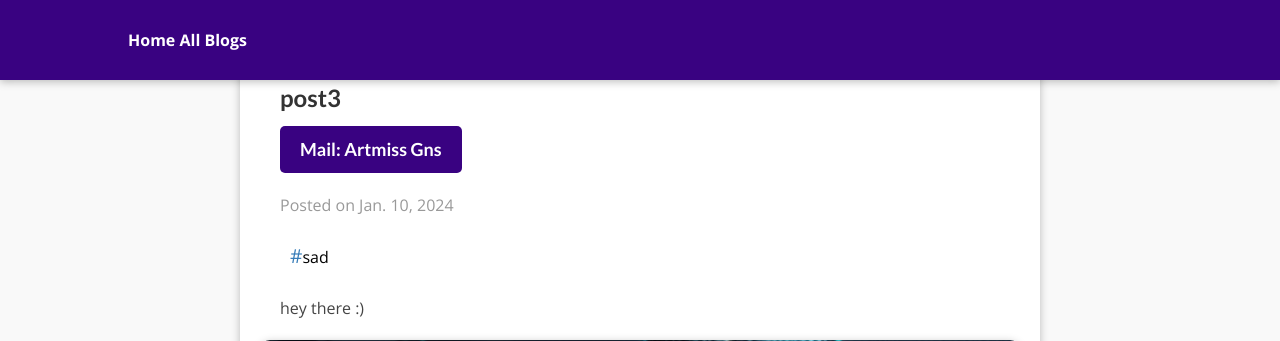
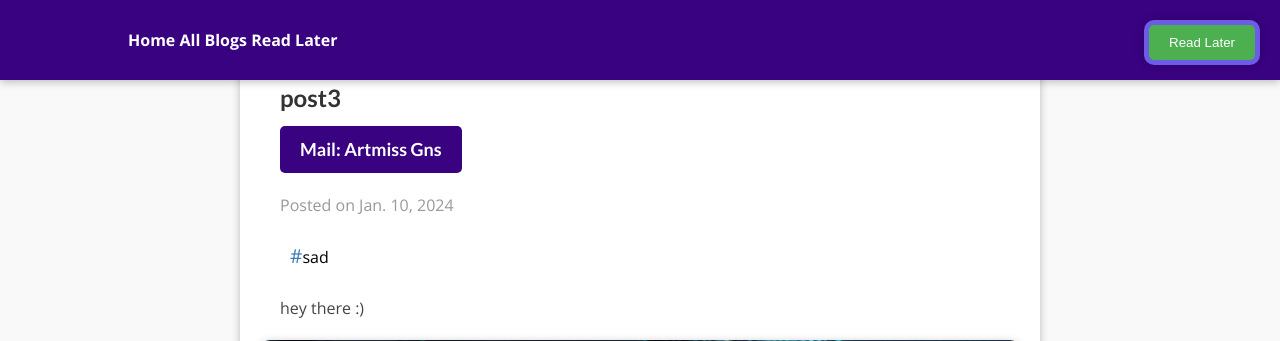
Before and after one commit to artmiss-gns/django-course, a Django app: a page that uses project-building-blog/personal_blog/blog/templates/blog/single_blog.html in a window 1280 px wide. Shown: the top 341 px of the page. Run offline with Django 4.2, Linux system fonts and the light colour scheme; data comes from the database, SQL or seed files in the repository; both versions use the stored data as it was after the commit.

Commit message:
project/personal-blog : Added Read-Later page using Sessions

```diff
--- /dev/null
+++ b/project-building-blog/personal_blog/blog/static/blog/read_later.css
@@ -0,0 +1,27 @@
+.read-later-box {
+    position: absolute;
+    top: 20px;
+    right: 20px;
+    background-color: #6c5ce7; /* purple background color */
+    color: #fff;
+    padding: 5px 5px;
+    border-radius: 10px;
+    font-size: 16px;
+    font-weight: bold;
+    text-decoration: none;
+    box-shadow: 0 0 10px rgba(0, 0, 0, 0.2);
+    transition: background-color 0.3s ease;
+  }
+
+  .read-later-box:hover {
+    background-color: #5c4ec9; /* darker purple background color on hover */
+  }
+
+  .read-later-box a {
+    color: #fff;
+    text-decoration: none;
+  }
+
+  .read-later-box a:hover {
+    color: #ccc;
+  }
--- a/project-building-blog/personal_blog/blog/templates/blog/single_blog.html
+++ b/project-building-blog/personal_blog/blog/templates/blog/single_blog.html
@@ -11,6 +11,7 @@
     <link rel="stylesheet" href="{% static "blog/post.css" %}" />
     <link rel="stylesheet" href="{% static "blog/post_detail.css" %}" />
     <link rel="stylesheet" href="{% static "blog/comments.css" %}" />
+    <link rel="stylesheet" href="{% static "blog/read_later.css" %}" />
 
 {% endblock additional_css %}
 
@@ -18,11 +19,22 @@
     <nav>
         {% include "extras/navigation_bar.html" %}
     </nav>
+
+
     <div>
     </div>
     <div class="post-page">
-        <div class="post-text">
-          <h1>{{ post.title }}</h1>
+      <div class="post-text">
+        <h1>{{ post.title }}</h1>
+
+        <!-- Read Later -->
+        <form action='{% url "save_for_later" post.slug %}' method='POST'>
+          {% csrf_token %}
+          <div class="read-later-box">
+            <button type="submit" name="post_id" value="{{ post.id }}" class="read-later-button">Read Later</button>
+          </div>
+        </form>
+
           <h3>
             <a href="mailto:{{ post.author.email_add }}" class='mail-link'> Mail: {{ post.author }}</a>
           </h3>
@@ -52,4 +64,4 @@
 
 
 
-{% endblock  %}
+{% endblock %}
--- a/project-building-blog/personal_blog/blog/templates/extras/navigation_bar.html
+++ b/project-building-blog/personal_blog/blog/templates/extras/navigation_bar.html
@@ -3,6 +3,7 @@
         <div class="nav-links">
             <a href="{% url 'main_page' %}" class="nav-link">Home</a>
             <a href="{% url 'all_blogs' %}" class="nav-link">All Blogs</a>
+            <a href="{% url 'read_later' %}" class="nav-link">Read Later</a>
         </div>
     </nav>
 </header>
--- a/project-building-blog/personal_blog/blog/urls.py
+++ b/project-building-blog/personal_blog/blog/urls.py
@@ -4,6 +4,8 @@ from . import views
 urlpatterns = [
     path('', views.main_page, name='main_page'),
     path('blogs', views.all_blogs, name='all_blogs'),
+    path('blogs/read_later', views.ReadLaterView.as_view(), name='read_later'),
+    path('blogs/save_for_later/<slug:slug>', views.SaveForLaterView.as_view(), name='save_for_later'),
     path('blogs/<slug:slug>/add_comment', views.AddCommentView.as_view(), name='add_comment'),
     path('blogs/<slug:slug>', views.single_blog, name='single_blog'),
 ]
--- a/project-building-blog/personal_blog/blog/views.py
+++ b/project-building-blog/personal_blog/blog/views.py
@@ -1,7 +1,9 @@
+from typing import Any
 from django.shortcuts import render
 from django.http import HttpResponse
 
 from django.views import View
+from django.views.generic import TemplateView
 
 from .models import Post, Comment
 from .forms import AddCommentForm
@@ -48,9 +50,6 @@ class AddCommentView(View):
         form = AddCommentForm(request.POST)
         if form.is_valid():
             # saving the model
-            print('#'*10)
-            print(slug)
-            print('#'*10)
             comment = Comment(author=request.POST['author'], comment_content=request.POST['comment_content'], post=Post.objects.get(slug=slug))
             comment.save()
             # return 200 OK
@@ -58,3 +57,34 @@ class AddCommentView(View):
 
         else :
             return HttpResponse("Invalid Form", status=400)
+
+class ReadLaterView(TemplateView):
+    template_name = 'blog/read_later.html'
+    def get_context_data(self, **kwargs) :
+        context = super().get_context_data(**kwargs)
+        request = self.request
+        print("#"*10)
+        print(request.session.get('saved_page'))
+        print("#"*10)
+        context['saved_page'] = self.request.session.get('saved_page')
+        return context
+
+class SaveForLaterView(View):
+    def get(self, request) :
+        return HttpResponse("Not Allowed", status=405)
+
+    def post(self, request, slug) :
+        saved_page = 'blogs/' + slug
+        if request.session.get('saved_page') is None : # first time saving a post
+            request.session['saved_page'] = [saved_page]
+            return HttpResponse("Saved", status=200)
+
+        if saved_page not in request.session.get('saved_page') : # if the post is not already saved
+            request.session['saved_page'].append(saved_page)
+            print("#"*10)
+            print("HERE HAPPEND")
+            print("#"*10)
+            print(request.session.get('saved_page'))
+            return HttpResponse("Saved", status=200)
+        else :
+            return HttpResponse("Already Saved", status=400)
```
Also changed, not shown: project-building-blog/personal_blog/blog/templates/blog/read_later.html (added, +27 -0 lines), project-building-blog/personal_blog/db.sqlite3.
